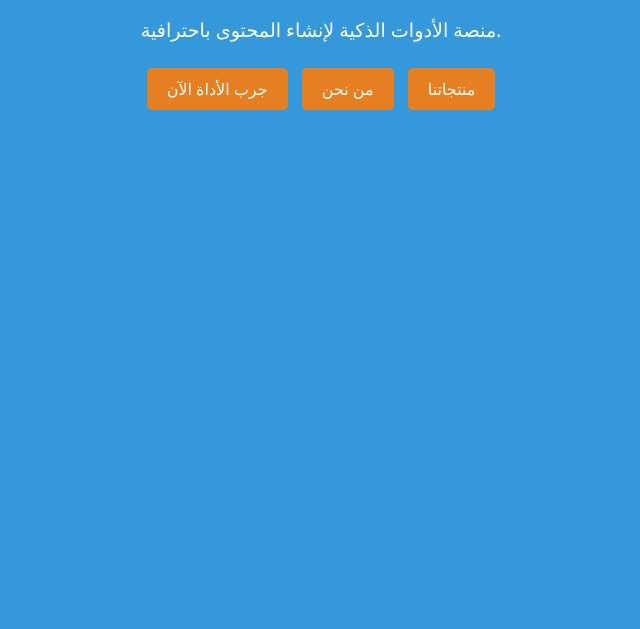
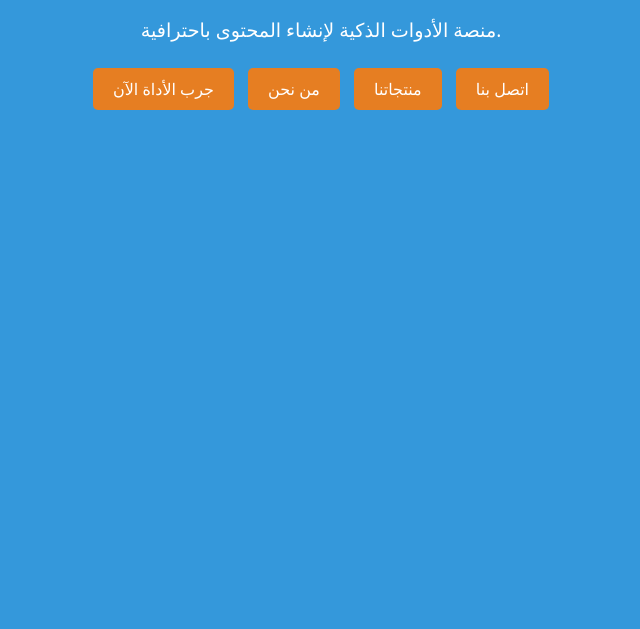
Before and after one commit to abduai7/AbduAI, a plain HTML site: page index.html in a window 1280 px wide. Shown: the part 171-800 px from the top of the page, without its empty margins (319-959 px from the left). Drawn offline with Linux system fonts and the light colour scheme.

Commit message:
Add files via upload

```diff
--- a/index.html
+++ b/index.html
@@ -12,5 +12,6 @@
     <a href="#" class="btn">جرب الأداة الآن</a>
     <a href="about.html" class="btn">من نحن</a>
     <a href="products.html" class="btn">منتجاتنا</a>
+    <a href="contact.html" class="btn">اتصل بنا</a>
 </body>
 </html>
```
